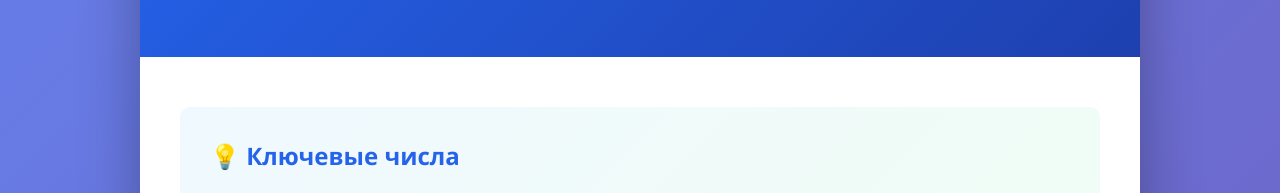
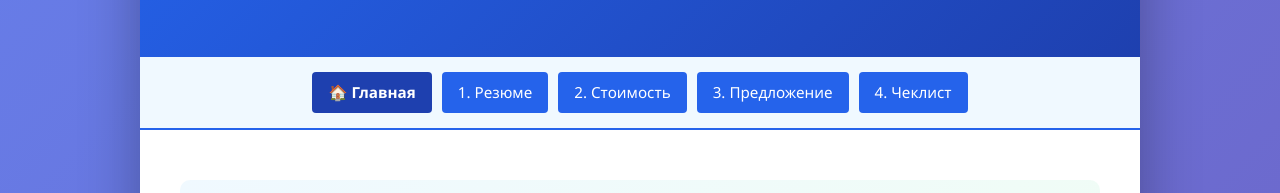
Before and after one commit to OlegMikhaylov0001/competitor-tracker-proposal, a plain HTML site: page index.html in a window 1280 px wide. Shown: the part 200-393 px from the top of the page. Drawn offline with Linux system fonts and the light colour scheme.

Commit message:
Add top navigation header to all documents
- Add nav-top styles to all HTML files
- Add top navigation bar with links to all 4 documents + home
- Active link highlighting shows current page
- Maintains existing footer navigation
- Allows users to navigate from both top and bottom

```diff
--- a/index.html
+++ b/index.html
@@ -244,6 +244,38 @@
             box-shadow: 0 10px 25px rgba(37, 99, 235, 0.3);
         }
 
+        .nav-top {
+            background: #f0f9ff;
+            padding: 15px 40px;
+            text-align: center;
+            border-bottom: 2px solid #2563eb;
+            display: flex;
+            justify-content: center;
+            gap: 10px;
+            flex-wrap: wrap;
+        }
+
+        .nav-top a {
+            display: inline-block;
+            padding: 8px 16px;
+            background: #2563eb;
+            color: white;
+            text-decoration: none;
+            border-radius: 4px;
+            font-size: 0.95em;
+            transition: all 0.3s ease;
+        }
+
+        .nav-top a:hover {
+            background: #1e40af;
+            transform: translateY(-2px);
+        }
+
+        .nav-top a.active {
+            background: #1e40af;
+            font-weight: bold;
+        }
+
         .footer {
             background: #1e293b;
             color: white;
@@ -287,6 +319,14 @@
             <h1>📦 Competitor Tracker MVP</h1>
             <p>Пакет предложения для inDrive</p>
         </header>
+
+        <div class="nav-top">
+            <a href="index.html" class="active">🏠 Главная</a>
+            <a href="EXECUTIVE_SUMMARY.html">1. Резюме</a>
+            <a href="PRICING.html">2. Стоимость</a>
+            <a href="PROPOSAL.html">3. Предложение</a>
+            <a href="CHECKLIST.html">4. Чеклист</a>
+        </div>
 
         <div class="content">
             <!-- KEY NUMBERS -->
```
Also changed, not shown: CHECKLIST.html (+12 -0 lines), EXECUTIVE_SUMMARY.html (+12 -0 lines), PRICING.html (+12 -0 lines), PROPOSAL.html (+12 -0 lines).
